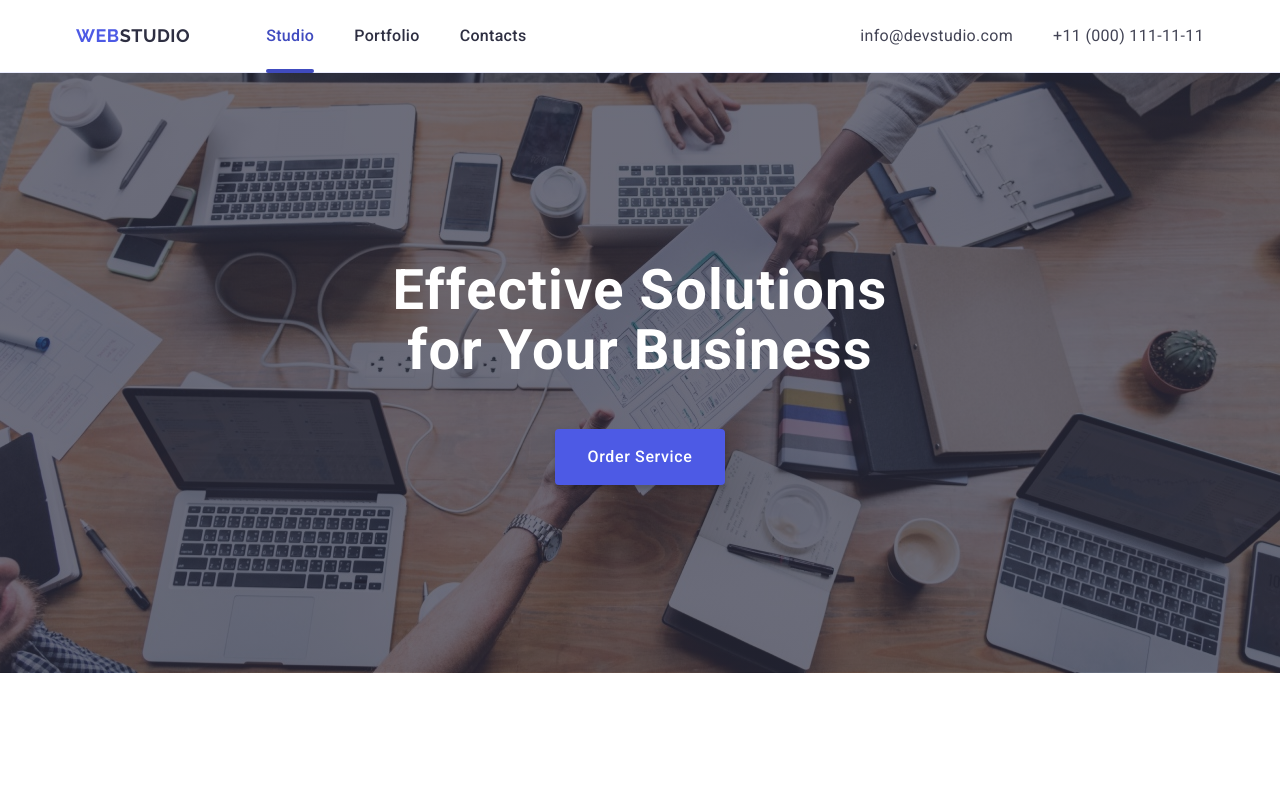
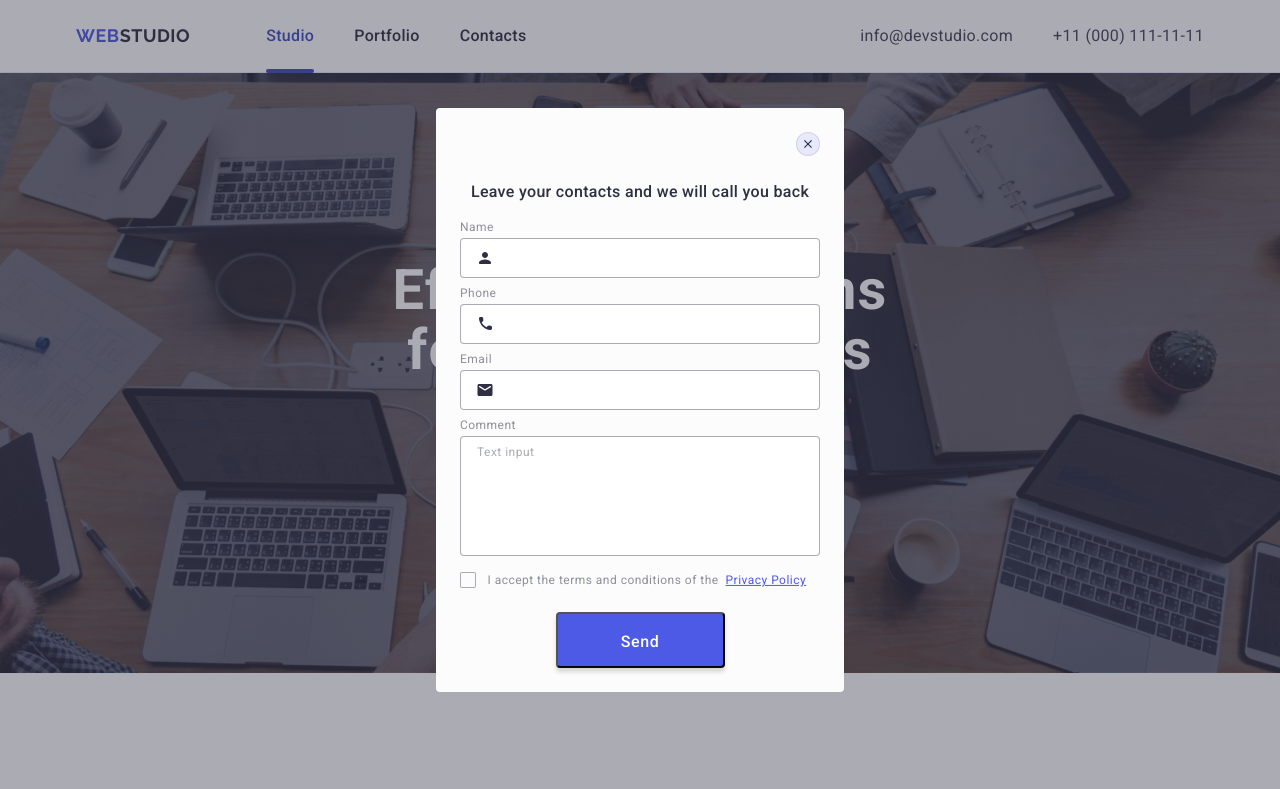
Before and after one commit to insomniapp/goit-markup-hw-05, a plain HTML site: page index.html in a window 1280 px wide. Shown: the top 789 px of the page. Drawn offline with nearby package versions, Linux system fonts and the light colour scheme.

Commit message:
change class

```diff
--- a/css/styles.css
+++ b/css/styles.css
@@ -494,9 +494,9 @@ main{
 /* backdrop */
 .backdrop {
     position: fixed;
+    z-index: 9999999;
     top: 0;
     left: 0;
-    z-index: 9999999;
     width: 100%;
     height: 100%;
     background-color: rgba(46, 47, 66, 0.4);
@@ -508,7 +508,7 @@ main{
 form{
     margin: 0;
 }
-.modal-backdrop.is-open{
+.backdrop.is-open{
     opacity: 1;
     visibility: visible;
     pointer-events: auto;
--- a/index.html
+++ b/index.html
@@ -472,7 +472,7 @@
                     <button class="button-send" type="submit">Send</button>
                 </form>
             </div>
-        </div> <!-- end modal -->
+        </div>
     </div>
 </body>
 
```
